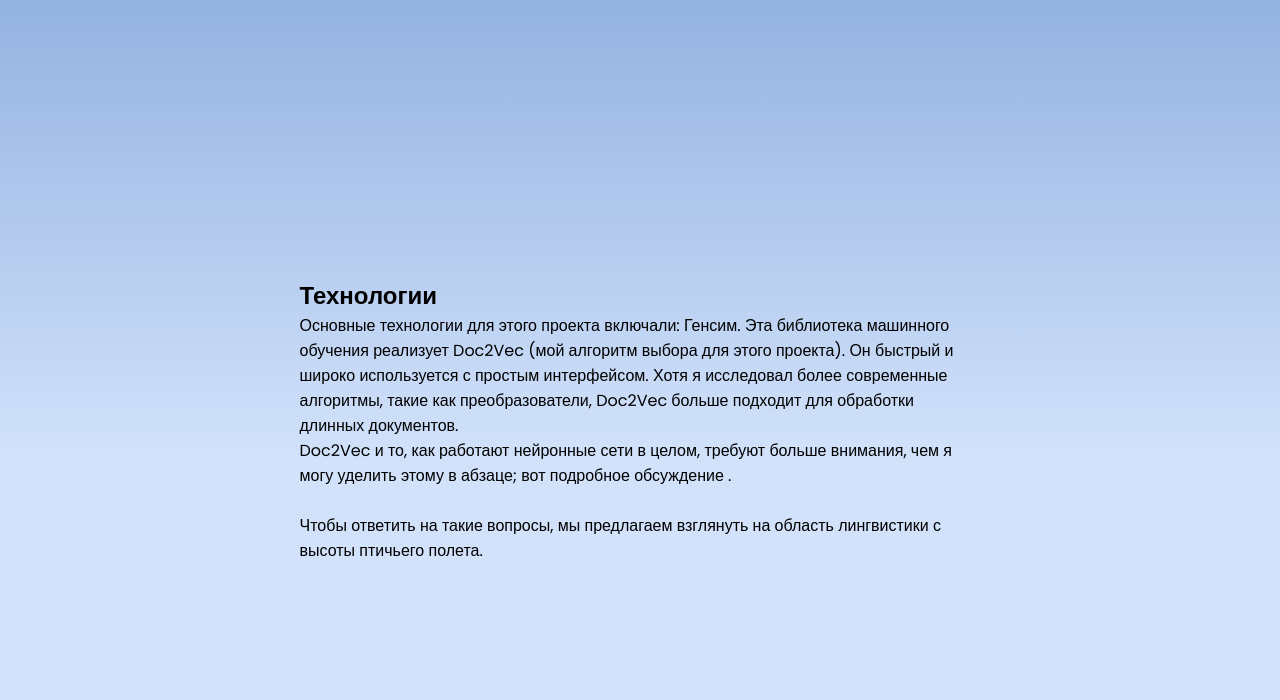
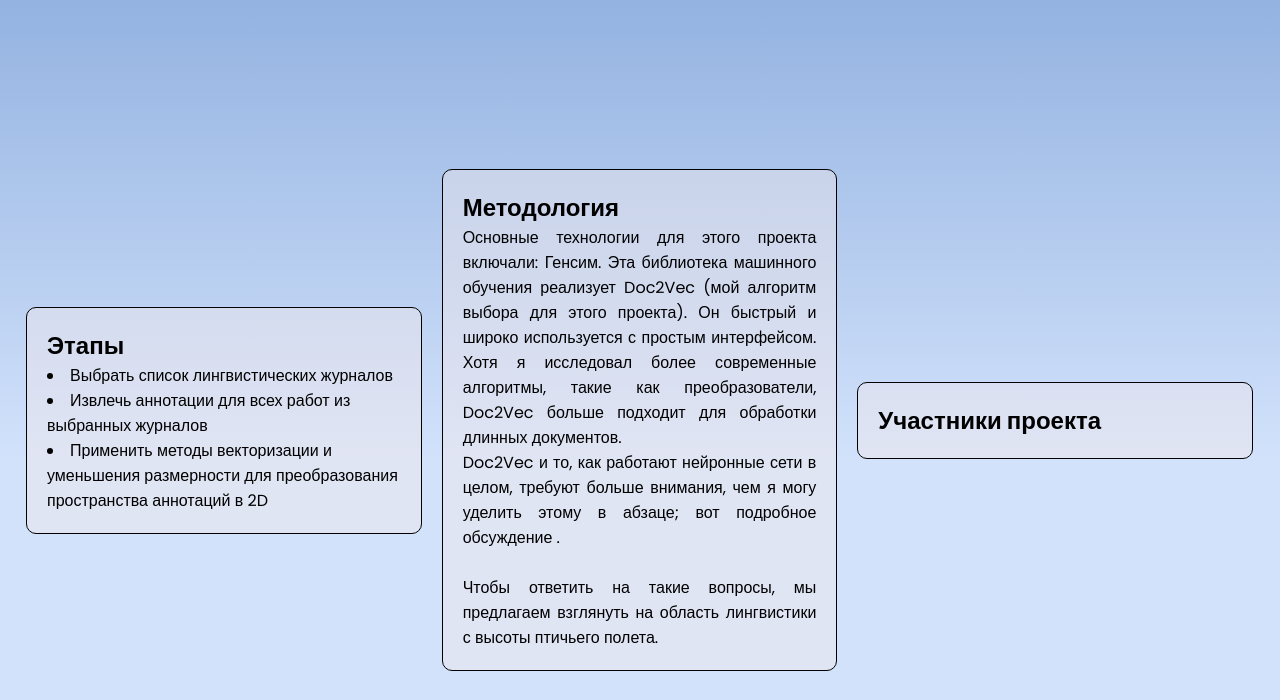
Before and after one commit to kirs53/kirs53, a plain HTML site: page about.html in a window 1280 px wide. Shown: the part 100-800 px from the top of the page. Drawn offline with Linux system fonts and the light colour scheme.

Commit message:
Add files via upload

```diff
--- a/about.html
+++ b/about.html
@@ -1,5 +1,6 @@
 <!DOCTYPE html>
 <html lang="en">
+
 <head>
     <meta charset="UTF-8">
     <title>Atlas of linguistic research</title>
@@ -23,16 +24,41 @@
         <section class="home">
 
             <section class="u-section">
-            <div class="about">
-                <h2>Технологии</h2>
-                <p>Основные технологии для этого проекта включали:
-                    Генсим. Эта библиотека машинного обучения реализует Doc2Vec (мой алгоритм выбора для этого проекта). Он быстрый и широко используется с простым интерфейсом. Хотя я исследовал более современные алгоритмы, такие как преобразователи, Doc2Vec больше подходит для обработки длинных документов.
+                <div class="u-rounded-block">
+                    <h2>Этапы</h2>
+                    <p class="u-block-text">
+                        <li>Выбрать список лингвистических журналов</li>
+                        <li>Извлечь аннотации для всех работ из выбранных журналов</li>
+                        <li>Применить методы векторизации и уменьшения размерности для преобразования пространства
+                            аннотаций в 2D </li>
+                        </ul>
+                </div>
+
+                <div class="u-rounded-block">
+                    <h2>Методология</h2>
+                    <p class="u-block-text">Основные технологии для этого проекта включали:
+                        Генсим. Эта библиотека машинного обучения реализует Doc2Vec (мой алгоритм выбора для этого
+                        проекта). Он быстрый и широко используется с простым интерфейсом. Хотя я исследовал более
+                        современные алгоритмы, такие как преобразователи, Doc2Vec больше подходит для обработки длинных
+                        документов.
                         <br>
-                    Doc2Vec и то, как работают нейронные сети в целом, требуют больше внимания, чем я могу уделить этому в абзаце; вот подробное обсуждение .<br>
-                    <br> Чтобы ответить на такие вопросы, мы предлагаем взглянуть на область лингвистики с высоты птичьего полета.
+                        Doc2Vec и то, как работают нейронные сети в целом, требуют больше внимания, чем я могу уделить
+                        этому в абзаце; вот подробное обсуждение .<br>
+                        <br> Чтобы ответить на такие вопросы, мы предлагаем взглянуть на область лингвистики с высоты
+                        птичьего полета.
                     </p>
                 </div>
+
+                <div class="u-rounded-block">
+                    <h2>Участники проекта</h2>
+                    <p class="u-block-text">
+
+                    </p>
+                </div>
+
             </section>
         </section>
+
 </body>
+
 </html>
```
Lines whose indentation alone changed are shown as unchanged.
